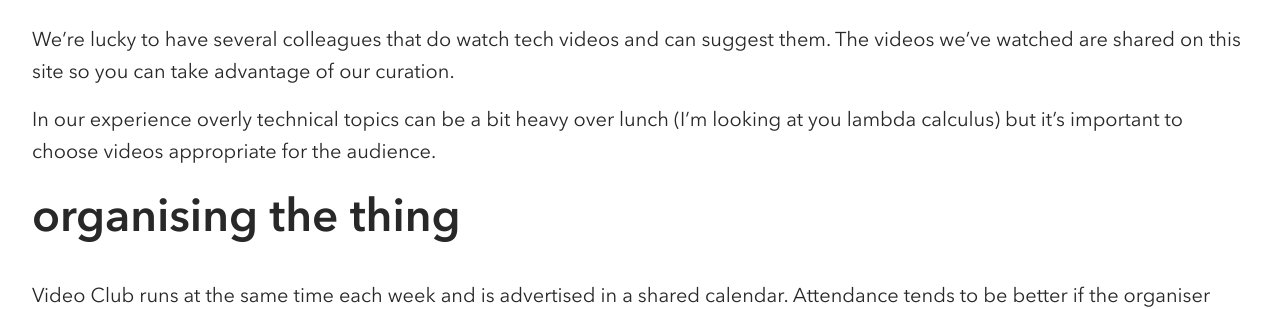
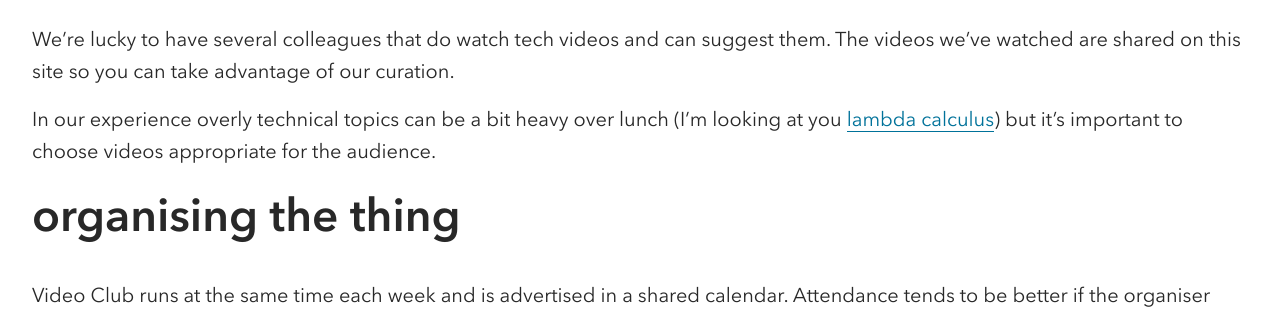
Before and after one commit to pauldambra/tech-video-club, a Jekyll site: the page built from about.md, in a window 1280 px wide. Shown: the part 1511-1820 px from the top of the page. Built offline with Jekyll 4.4.1, drawn with Linux system fonts in a browser that asks for light colours; part of the change alters nothing that is shown.

```diff
--- a/about.md
+++ b/about.md
@@ -25,7 +25,7 @@ We use a Trello board to propose and curate the list of videos. Each of the card
 
 We're lucky to have several colleagues that do watch tech videos and can suggest them. The videos we've watched are shared on this site so you can take advantage of our curation.
 
-In our experience overly technical topics can be a bit heavy over lunch (I'm looking at you lambda calculus) but it's important to choose videos appropriate for the audience.
+In our experience overly technical topics can be a bit heavy over lunch (I'm looking at you [lambda calculus](https://www.youtube.com/watch?v=FITJMJjASUs)) but it's important to choose videos appropriate for the audience.
 
 # organising the thing
 
```
